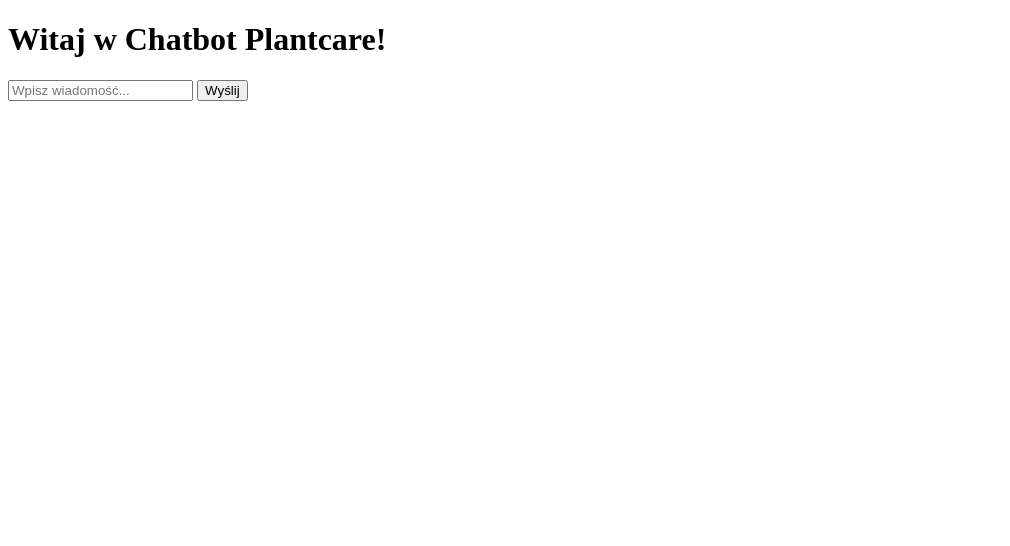
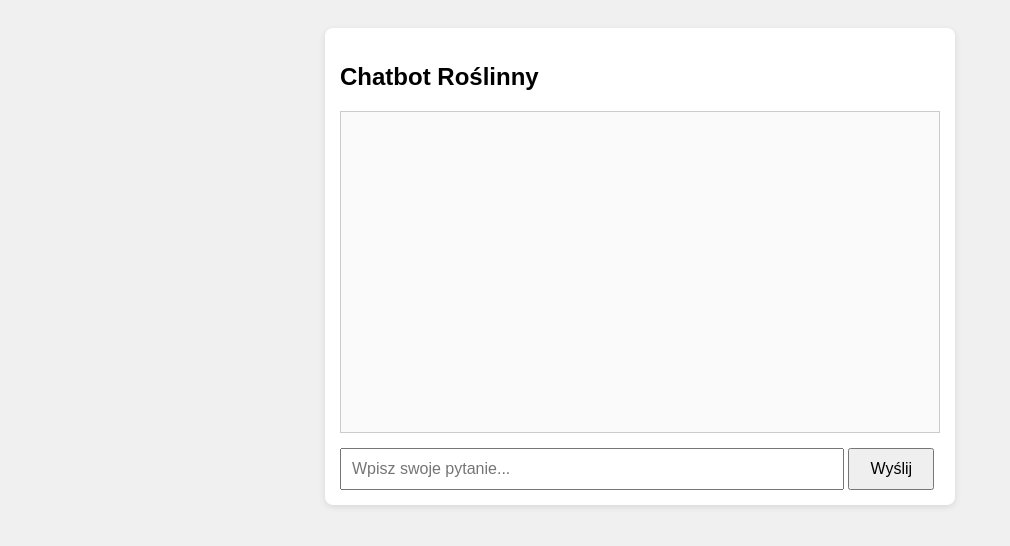
Before and after one commit to Zuzia99/chatbot-plantcare, a Flask app: page / in a window 1280 px wide. Shown: the top 546 px of the page, without its empty margins (0-1010 px from the left). Run offline with Flask 3, Linux system fonts and the light colour scheme; parts of the project's set-up code (start-up, migrations or seed data) failed here and were passed over.

Commit message:
Aktualizacja kodu chatbot

```diff
--- a/templates/index.html
+++ b/templates/index.html
@@ -1,33 +1,113 @@
 <!DOCTYPE html>
 <html lang="pl">
 <head>
-    <meta charset="UTF-8">
-    <meta name="viewport" content="width=device-width, initial-scale=1.0">
-    <title>Chatbot Plantcare</title>
+  <meta charset="UTF-8">
+  <meta name="viewport" content="width=device-width, initial-scale=1.0">
+  <title>Chatbot Roślinny</title>
+  <style>
+    body {
+      font-family: Arial, sans-serif;
+      padding: 20px;
+      background-color: #f0f0f0;
+    }
+    #chat-container {
+      max-width: 600px;
+      margin: 0 auto;
+      background-color: #fff;
+      padding: 15px;
+      border-radius: 8px;
+      box-shadow: 0 2px 6px rgba(0,0,0,0.1);
+    }
+    #chat-log {
+      height: 300px;
+      overflow-y: auto;
+      border: 1px solid #ccc;
+      padding: 10px;
+      margin-bottom: 15px;
+      background-color: #fafafa;
+    }
+    .message {
+      margin: 10px 0;
+      padding: 8px;
+      border-radius: 5px;
+    }
+    .user-message {
+      background-color: #d0ebff;
+      text-align: right;
+    }
+    .bot-message {
+      background-color: #d3f9d8;
+      text-align: left;
+    }
+    #question {
+      width: 80%;
+      padding: 10px;
+      font-size: 16px;
+    }
+    #send-btn {
+      padding: 10px 20px;
+      font-size: 16px;
+      cursor: pointer;
+    }
+  </style>
 </head>
 <body>
-    <h1>Witaj w Chatbot Plantcare!</h1>
-    <form id="chat-form">
-        <input type="text" id="user-message" placeholder="Wpisz wiadomość..." required>
-        <button type="submit">Wyślij</button>
-    </form>
-    <div id="response"></div>
+  <div id="chat-container">
+    <h2>Chatbot Roślinny</h2>
+    <div id="chat-log"></div>
+    <input type="text" id="question" placeholder="Wpisz swoje pytanie..." />
+    <button id="send-btn">Wyślij</button>
+  </div>
 
-    <script>
-        document.getElementById("chat-form").addEventListener("submit", async function(event) {
-            event.preventDefault();
-            let message = document.getElementById("user-message").value;
-            let responseDiv = document.getElementById("response");
+  <script>
+    const sendBtn = document.getElementById('send-btn');
+    const questionInput = document.getElementById('question');
+    const chatLog = document.getElementById('chat-log');
 
-            let response = await fetch("/chat", {
-                method: "POST",
-                headers: { "Content-Type": "application/json" },
-                body: JSON.stringify({ message: message })
-            });
+    async function sendMessage() {
+      const question = questionInput.value.trim();
+      if (!question) return;
 
-            let data = await response.json();
-            responseDiv.innerHTML = `<p><strong>Odpowiedź:</strong> ${data.response || data.error}</p>`;
+      // Dodaj wiadomość użytkownika do czatu
+      const userMsgDiv = document.createElement('div');
+      userMsgDiv.className = 'message user-message';
+      userMsgDiv.innerText = question;
+      chatLog.appendChild(userMsgDiv);
+      chatLog.scrollTop = chatLog.scrollHeight;
+
+      // Wyślij zapytanie do API (zakładamy, że Twój serwer działa na localhost:5000)
+      try {
+        const response = await fetch('http://localhost:5000/chat', {
+          method: 'POST',
+          headers: { 'Content-Type': 'application/json' },
+          body: JSON.stringify({ message: question })
         });
-    </script>
+        const data = await response.json();
+
+        // Dodaj odpowiedź bota do czatu
+        const botMsgDiv = document.createElement('div');
+        botMsgDiv.className = 'message bot-message';
+        botMsgDiv.innerText = data.response || 'Brak odpowiedzi.';
+        chatLog.appendChild(botMsgDiv);
+        chatLog.scrollTop = chatLog.scrollHeight;
+      } catch (error) {
+        console.error('Błąd podczas wysyłania zapytania:', error);
+      }
+
+      // Wyczyść pole input
+      questionInput.value = '';
+      questionInput.focus();
+    }
+
+    // Wywołanie funkcji po kliknięciu przycisku
+    sendBtn.addEventListener('click', sendMessage);
+
+    // Wywołanie funkcji po naciśnięciu klawisza Enter
+    questionInput.addEventListener('keydown', function(e) {
+      if (e.key === "Enter") {
+        sendMessage();
+      }
+    });
+  </script>
 </body>
 </html>
```
